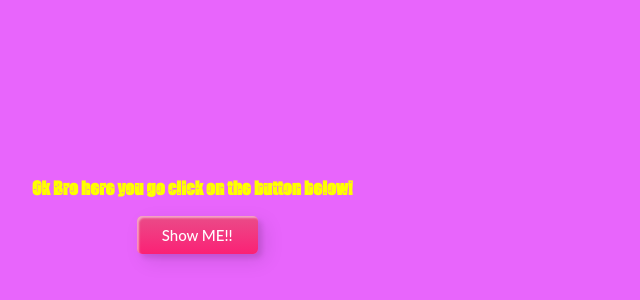
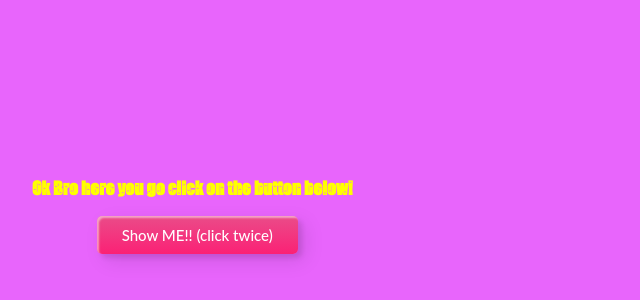
Before and after one commit to Alaotach/mylove, a plain HTML site: page index.html in a window 1280 px wide. Shown: the part 224-524 px from the top of the page, without its empty margins (0-640 px from the left). Drawn offline with Linux system fonts and the light colour scheme.

Commit message:
Update index.html

```diff
--- a/index.html
+++ b/index.html
@@ -37,7 +37,7 @@
     <div class="container texthome">
       <h3>Ok Bro here you go click on the button below!</h3>
 
-    <button onclick="toggleDiv()" class="custom-btn btn-11">Show ME!!</button>
+    <button onclick="toggleDiv()" class="custom-btn btn-11">Show ME!! (click twice)</button>
       <div id="hiddenDiv">
         <video class="video" controls>
         <source src="video.mp4" type="video/mp4">
```
